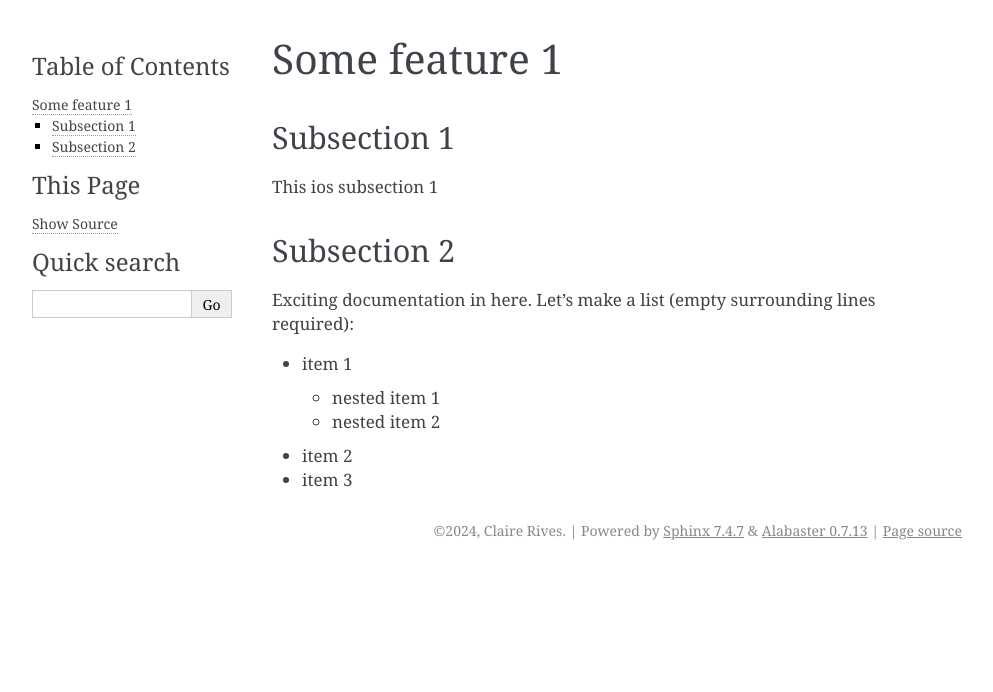
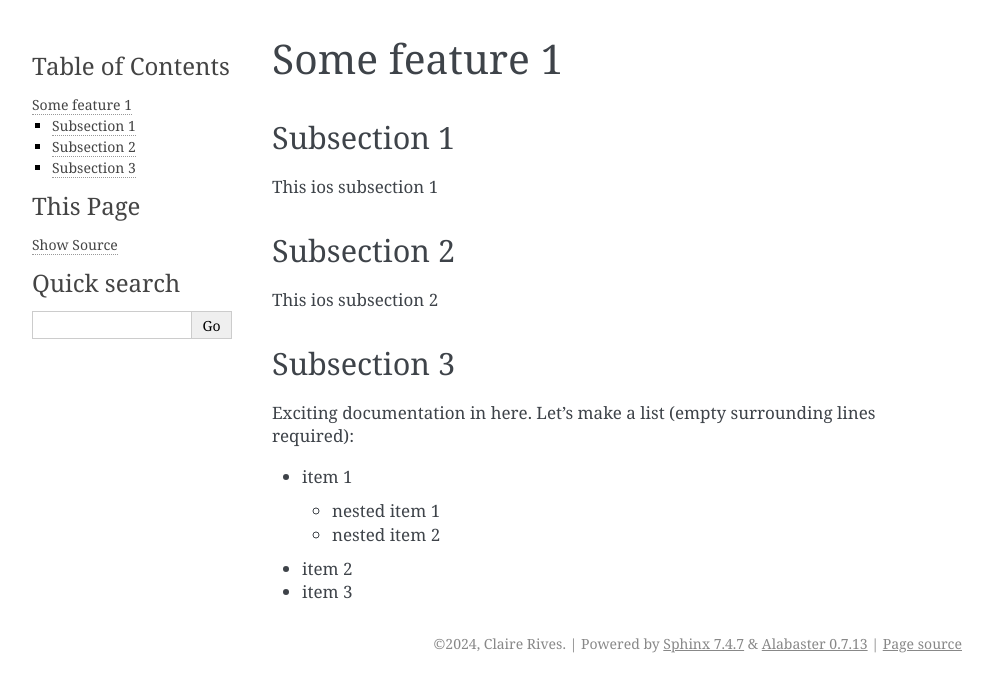
Before and after one commit to Claire862/activities-week7, a Sphinx documentation site: the page built from doc/some-feature.md, in a window 1280 px wide. Shown: the top 692 px of the page, without its empty margins (148-1141 px from the left). Built offline with Sphinx 7.4.7, drawn with Linux system fonts in a browser that asks for light colours.

Commit message:
another doc update

```diff
--- a/doc/some-feature.md
+++ b/doc/some-feature.md
@@ -5,6 +5,10 @@
 This ios subsection 1
 
 ## Subsection 2
+
+This ios subsection 2
+
+## Subsection 3
 
 Exciting documentation in here.
 Let's make a list (empty surrounding lines required):
```
